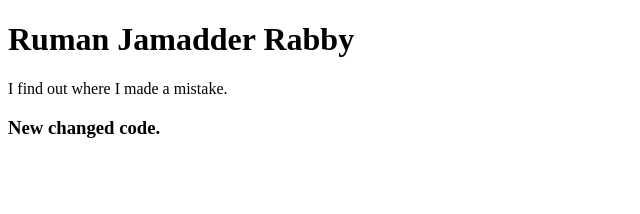
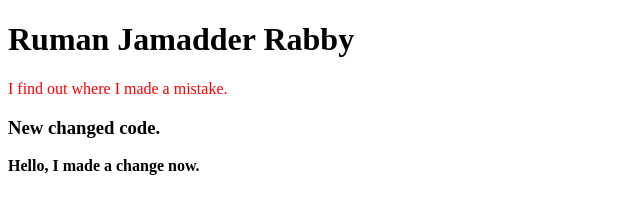
Before and after one commit to rumanjamadder/my-fourth-repo, a plain HTML site: page index2.html in a window 1280 px wide. Shown: the whole page, without its empty margins (0-640 px from the left). Drawn offline with Linux system fonts and the light colour scheme.

Commit message:
new changed

```diff
--- a/index2.html
+++ b/index2.html
@@ -5,10 +5,12 @@
     <meta http-equiv="X-UA-Compatible" content="IE=edge">
     <meta name="viewport" content="width=device-width, initial-scale=1.0">
     <title>My fourth repo</title>
+   <link rel="stylesheet" href="style.css">
 </head>
 <body>
      <h1>Ruman Jamadder Rabby</h1>
      <p>I find out where I made a mistake.</p>
      <h3>New changed code.</h3>
+     <strong>Hello, I made a change now.</strong>
 </body>
 </html>
--- /dev/null
+++ b/style.css
@@ -0,0 +1,3 @@
+p{
+    color: red;
+}
```
